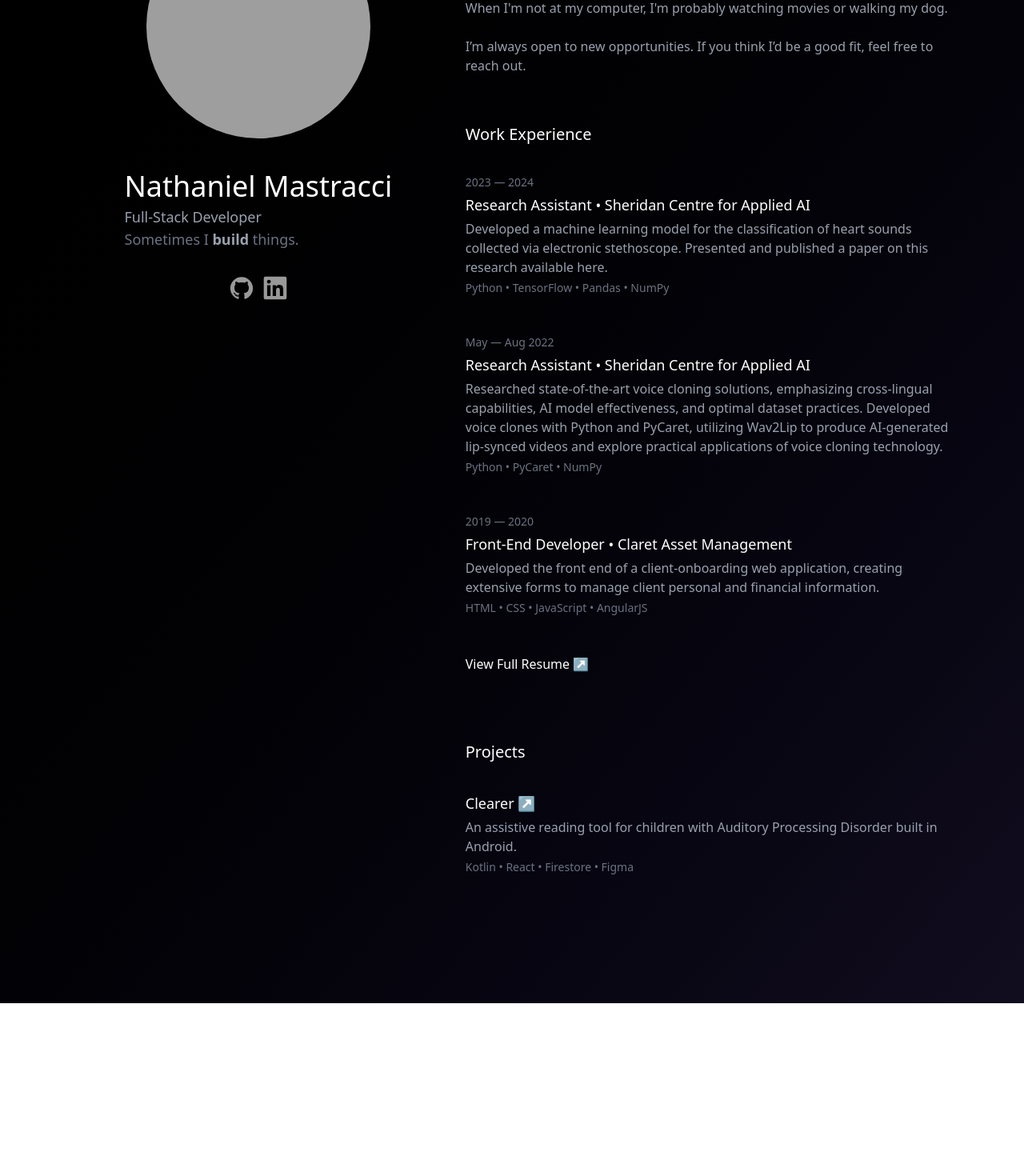
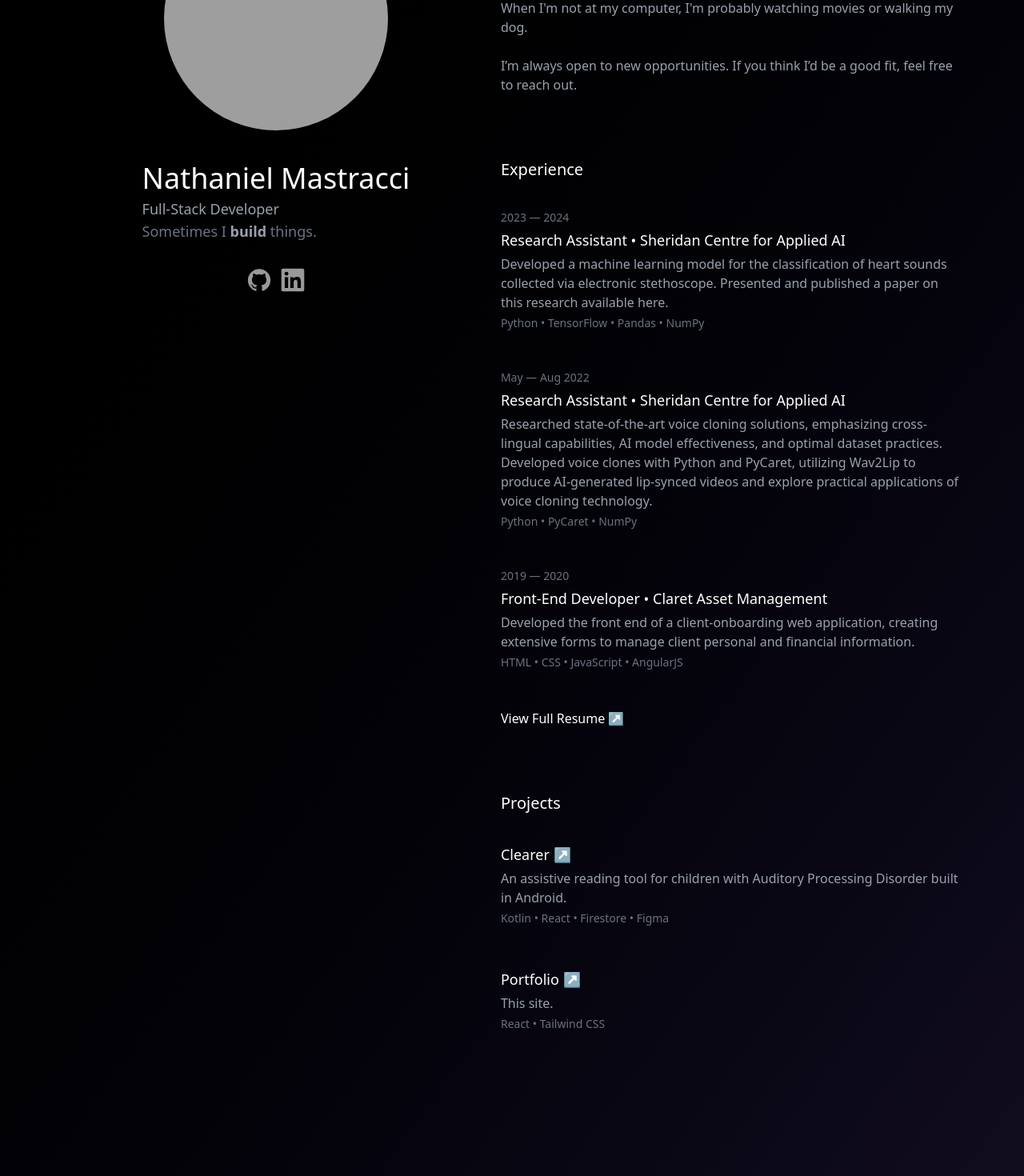
Before and after one commit to MastracciN/mastraccin.github.io, a React (Vite) app: page / in a window 1280 px wide. Shown: the part 266-1736 px from the top of the page at 80% size. Before the commit the page ends 1520 px from the top, so only its background shows below. Built offline with nearby package versions, Linux system fonts and the light colour scheme; grey boxes are pictures that could not be loaded.

Commit message:
added portfolio to projects, added space between sections

```diff
--- a/src/Portfolio.jsx
+++ b/src/Portfolio.jsx
@@ -15,7 +15,7 @@ const Portfolio = () => {
         {/* Intro Section */}
         <aside id="intro"
           className="flex flex-col py-10 w-full
-             lg:sticky lg:top-0 lg:h-screen lg:w-[44%] lg:items-center lg:justify-center">
+             lg:sticky lg:top-0 lg:h-screen lg:w-[48%] lg:items-center lg:justify-center">
           <img src={pic} alt="Profile"
             className="w-50 md:w-56 lg:w-64 xl:w-70 aspect-square rounded-full object-cover mb-6 lg:mb-10
               transition-transform duration-300 hover:scale-103"/>
@@ -26,7 +26,7 @@ const Portfolio = () => {
           </div>
 
           {/* Links */}
-          <div className="flex flex-row gap-x-3 justify-start">
+          <div className="flex flex-row gap-x-3 justify-start mb-5">
             <a href="https://github.com/MastracciN" target="_blank" rel="noopener noreferrer"
               className="opacity-60 hover:opacity-100 transition-opacity duration-200">
               <svg viewBox="0 0 128 128" width="30" height="30">
@@ -40,13 +40,12 @@ const Portfolio = () => {
               </svg>
             </a>
           </div>
-
         </aside>
 
         {/* Right Column */}
-        <main className="w-full lg:w-[56%] pb-4 lg:py-18">
+        <main className="w-full lg:w-[52%] pb-4 lg:py-18">
           {/* About Section */}
-          <section id="about" className="mb-15">
+          <section id="about" className="mb-20">
             <h2 className="text-xl mb-5">About</h2>
             <p className="text-gray-400">I enjoy building things that people actually <b>want</b> to use.
               Whether it's a big project or a small feature, there's something really satisfying about creating something useful.
@@ -60,8 +59,8 @@ const Portfolio = () => {
           </section>
 
           {/* Work Experience Section */}
-          <section id="workexperience" className="mb-15">
-            <h2 className="text-xl mb-3">Work Experience</h2>
+          <section id="workexperience" className="mb-20">
+            <h2 className="text-xl mb-3">Experience</h2>
             {/* Experience 1 */}
             {/* <div className="transition-colors duration-300 hover:bg-gray-900 rounded-lg py-6"> */}
             <div className="transition-all duration-300 hover:bg-gray-900 rounded-lg py-6 -mx-6 px-6">
@@ -94,7 +93,7 @@ const Portfolio = () => {
               <p className="text-gray-500 text-sm">HTML • CSS • JavaScript • AngularJS</p>
             </div>
 
-            <div className="py-6">
+            <div className="pt-6">
               <a href="/Resume.pdf" target="_blank" rel="noopener noreferrer"
                 className="hover:underline hover:text-blue-500 transition-colors duration-300">View Full Resume ↗</a>
             </div>
@@ -102,13 +101,19 @@ const Portfolio = () => {
           </section>
 
           {/* Projects Section */}
-          <section id="projects" className="mb-15">
+          <section id="projects" className="mb-20">
               <h2 className="text-xl mb-3">Projects</h2>
               <a href="https://github.com/MastracciN/Clearer" target="_blank" rel="noopener noreferrer"
                 className="block group transition-all duration-300 hover:bg-gray-900 rounded-lg py-6 -mx-6 px-6">
                 <p className="text-lg mb-1 group-hover:underline group-hover:text-blue-500 transition-colors duration-300">Clearer ↗</p>
                 <p className="text-gray-400 mb-1">An assistive reading tool for children with Auditory Processing Disorder built in Android.</p>
                 <p className="text-gray-500 mb-1 text-sm">Kotlin • React • Firestore • Figma</p>
+              </a>
+              <a href="https://github.com/MastracciN/mastraccin.github.io" target="_blank" rel="noopener noreferrer"
+                className="block group transition-all duration-300 hover:bg-gray-900 rounded-lg py-6 -mx-6 px-6">
+                <p className="text-lg mb-1 group-hover:underline group-hover:text-blue-500 transition-colors duration-300">Portfolio ↗</p>
+                <p className="text-gray-400 mb-1">This site.</p>
+                <p className="text-gray-500 mb-1 text-sm">React • Tailwind CSS</p>
               </a>
           </section>
 
```
